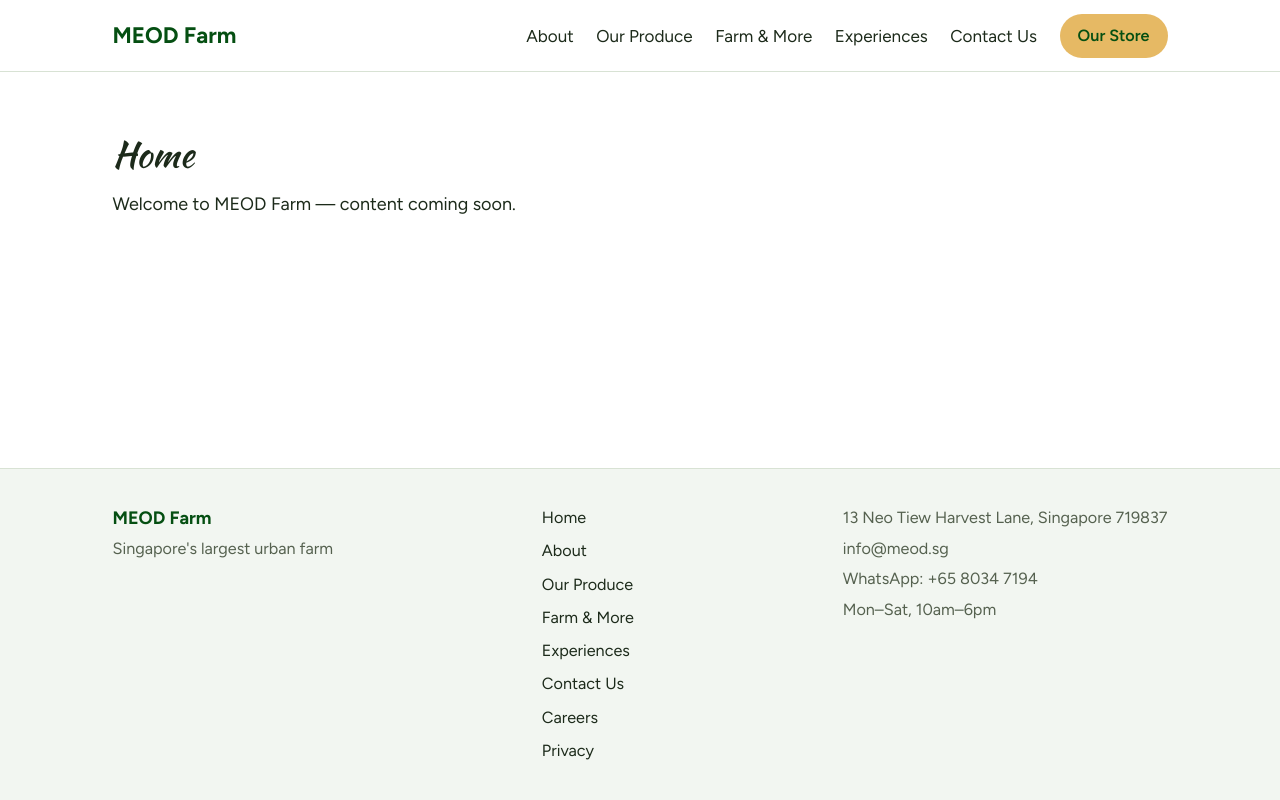
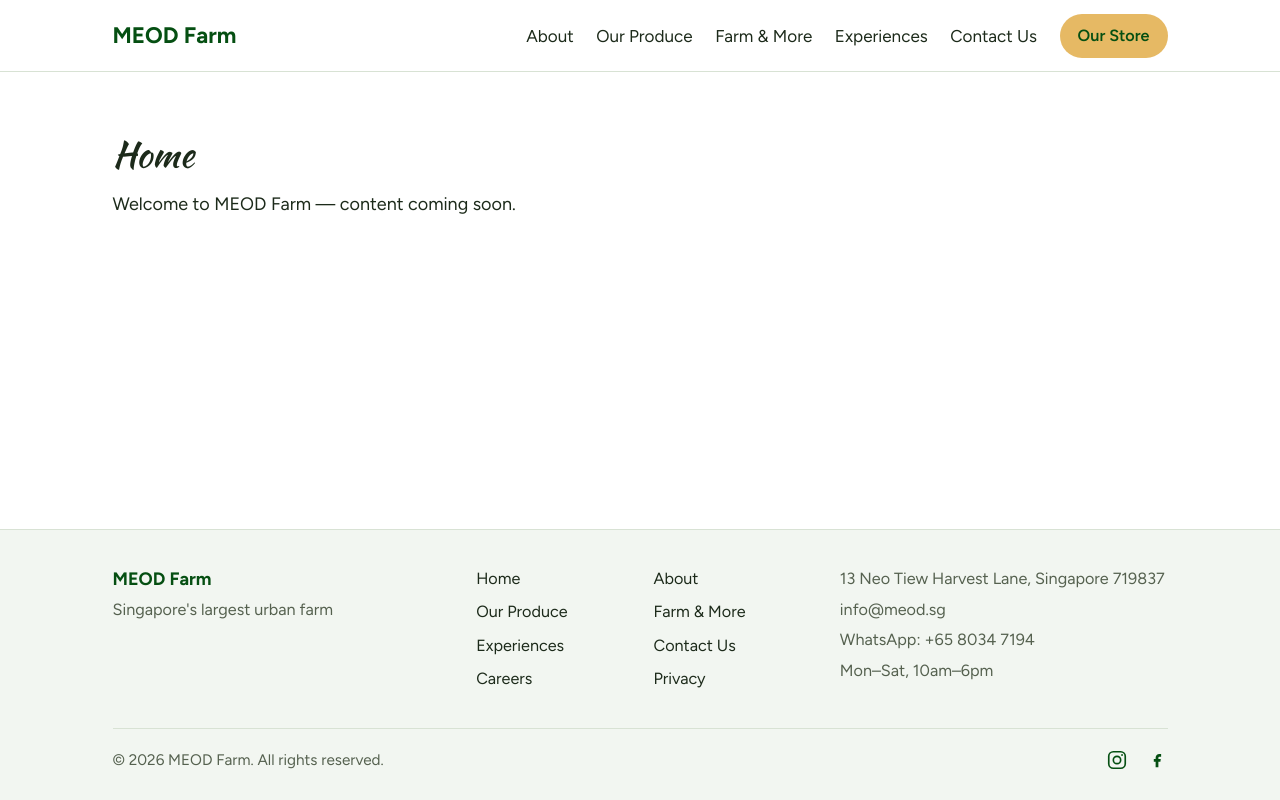
Before and after one commit to Tyllage/Tyllage-MEOD, a React (Vite) app in the folder client/: page / in a window 1280 px wide. Built offline with nearby package versions, Linux system fonts and the light colour scheme.

Commit message:
Footer: two-column links, divider, copyright and MEOD social links

```diff
--- a/client/src/components/Footer.css
+++ b/client/src/components/Footer.css
@@ -15,8 +15,10 @@
 }
 
 .footer-brand,
+.footer-links,
 .footer-contact {
   min-width: 220px;
+  flex: 1 1 220px;
 }
 
 .footer-name {
@@ -33,10 +35,12 @@
 }
 
 .footer-links {
-  display: flex;
-  flex-direction: column;
-  gap: 0.4rem;
+  display: grid;
+  grid-template-columns: repeat(auto-fit, minmax(130px, 1fr));
+  column-gap: 1.5rem;
+  row-gap: 0.4rem;
   font-size: 0.9rem;
+  align-content: start;
 }
 
 .footer-links a {
@@ -47,3 +51,58 @@
 .footer-links a:hover {
   color: var(--color-forest);
 }
+
+.footer-divider-wrap {
+  max-width: 1100px;
+  margin: 0 auto;
+  padding: 0 1.25rem;
+}
+
+.footer-divider {
+  margin: 0;
+  border: none;
+  border-top: 1px solid var(--color-border);
+}
+
+.footer-bottom {
+  max-width: 1100px;
+  margin: 0 auto;
+  padding: 1rem 1.25rem 1.5rem;
+  display: flex;
+  align-items: center;
+  justify-content: space-between;
+  gap: 1rem;
+}
+
+.footer-copyright {
+  margin: 0;
+  font-size: 0.85rem;
+  color: var(--color-text-muted);
+}
+
+.footer-social {
+  display: flex;
+  align-items: center;
+  gap: 1rem;
+}
+
+.footer-social a {
+  display: inline-flex;
+  color: var(--color-forest);
+}
+
+.footer-social a:hover {
+  color: var(--color-dandelion-dark);
+}
+
+.footer-social svg {
+  width: 22px;
+  height: 22px;
+}
+
+@media (max-width: 480px) {
+  .footer-bottom {
+    flex-direction: column;
+    text-align: center;
+  }
+}
--- a/client/src/components/Footer.jsx
+++ b/client/src/components/Footer.jsx
@@ -1,6 +1,23 @@
 import { Link } from 'react-router-dom'
-import { site, footerLinks } from '../data/site.js'
+import { site, footerLinks, socials } from '../data/site.js'
 import './Footer.css'
+
+const socialIcons = {
+  Instagram: (
+    <svg viewBox="0 0 24 24" fill="none" stroke="currentColor" strokeWidth="1.8">
+      <rect x="3" y="3" width="18" height="18" rx="5" />
+      <circle cx="12" cy="12" r="4" />
+      <circle cx="17.5" cy="6.5" r="1" fill="currentColor" stroke="none" />
+    </svg>
+  ),
+  Facebook: (
+    <svg viewBox="0 0 24 24" fill="currentColor">
+      <path d="M14.5 8.5h2V5.5h-2c-2.2 0-4 1.8-4 4V11H8.5v3H10.5v6h3v-6h2.2l.4-3H13.5v-1.5c0-.6.4-1 1-1z" />
+    </svg>
+  ),
+}
+
+const currentYear = new Date().getFullYear()
 
 function Footer() {
   return (
@@ -26,6 +43,30 @@
           <p>{site.hours}</p>
         </div>
       </div>
+
+      <div className="footer-divider-wrap">
+        <hr className="footer-divider" />
+      </div>
+
+      <div className="footer-bottom">
+        <p className="footer-copyright">
+          © {currentYear} {site.name}. All rights reserved.
+        </p>
+
+        <div className="footer-social">
+          {socials.map((social) => (
+            <a
+              key={social.label}
+              href={social.url}
+              target="_blank"
+              rel="noopener noreferrer"
+              aria-label={`${site.name} on ${social.label}`}
+            >
+              {socialIcons[social.label]}
+            </a>
+          ))}
+        </div>
+      </div>
     </footer>
   )
 }
--- a/client/src/data/site.js
+++ b/client/src/data/site.js
@@ -22,3 +22,8 @@
   { label: 'Careers', path: '/careers' },
   { label: 'Privacy', path: '/privacy' },
 ]
+
+export const socials = [
+  { label: 'Instagram', url: 'https://www.instagram.com/meodfarm/' },
+  { label: 'Facebook', url: 'https://www.facebook.com/MeodFarm/' },
+]
```
